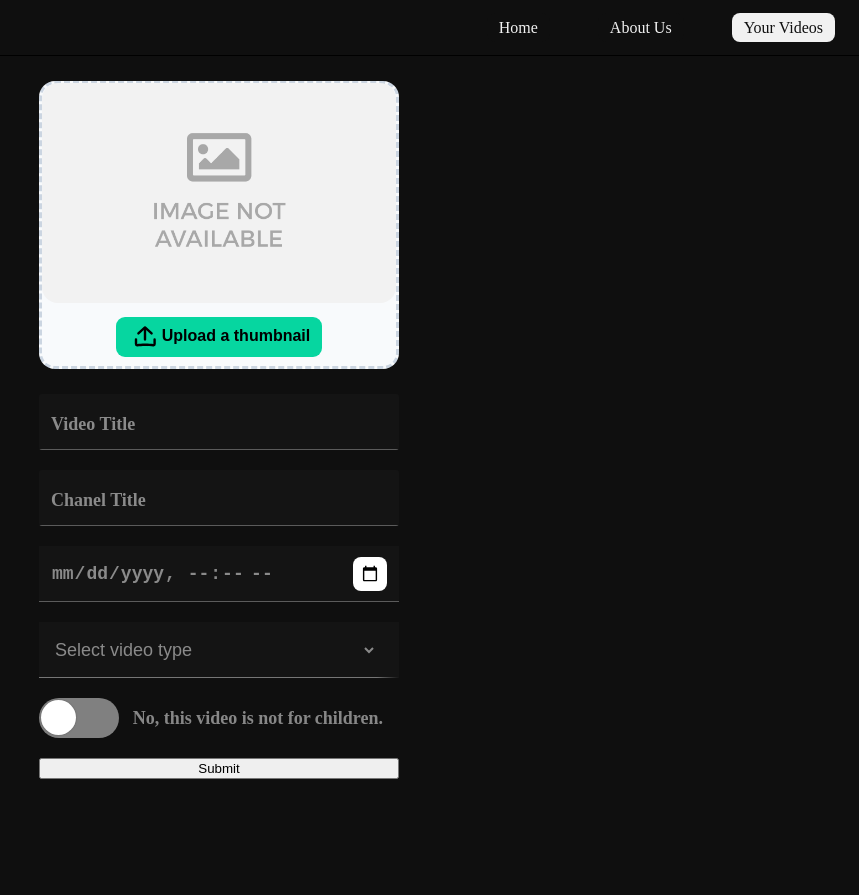
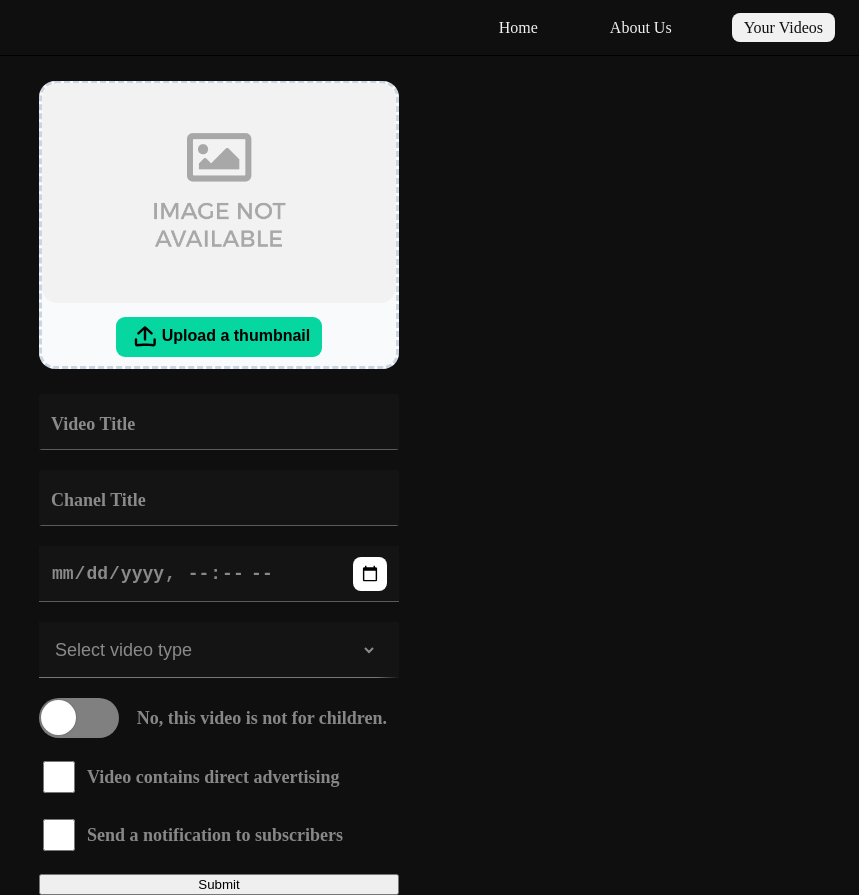
Before and after one commit to dokahp/rs-react, a React (Vite) app: page /add in a window 1280 px wide. Shown: the whole page, without its empty margins (421-1280 px from the left). Before the commit the page ends 800 px from the top, so only its background shows below. Built offline with nearby package versions, Linux system fonts and the light colour scheme.

Commit message:
feat: add checkbox component

```diff
--- /dev/null
+++ b/src/components/Checkbox/Checkbox.tsx
@@ -0,0 +1,31 @@
+import React from 'react';
+import './checkbox.css';
+
+interface Props {
+  referance: React.RefObject<HTMLInputElement>;
+  description: string;
+}
+
+class Checkbox extends React.PureComponent<Props, object> {
+  constructor(props: Props) {
+    super(props);
+    this.state = {};
+  }
+
+  render() {
+    const { referance, description } = this.props;
+    return (
+      <label htmlFor="checkbox" className="checkbox-label">
+        <input
+          id="checkbox"
+          type="checkbox"
+          ref={referance}
+          className="checkbox-input"
+        />
+        {description}
+      </label>
+    );
+  }
+}
+
+export default Checkbox;
--- /dev/null
+++ b/src/components/Checkbox/checkbox.css
@@ -0,0 +1,14 @@
+.checkbox-label {
+  font-size: 18px;
+  font-weight: 700;
+  color: rgba(255, 255, 255, 0.5);
+  display: flex;
+  align-items: center;
+  margin-bottom: 20px;
+}
+
+.checkbox-input {
+  height: 32px;
+  width: 32px;
+  margin-right: 12px;
+}
--- a/src/components/Form/Form.tsx
+++ b/src/components/Form/Form.tsx
@@ -1,4 +1,5 @@
 import React from 'react';
+import Checkbox from '../Checkbox/Checkbox';
 import DatePicker from '../DatePicker/DatePicker';
 import Input from '../Input/Input';
 import Select from '../Select/Select';
@@ -20,6 +21,10 @@ class Form extends React.Component<Props, object> {
   file: React.RefObject<HTMLInputElement> = React.createRef();
 
   switchElem: React.RefObject<HTMLInputElement> = React.createRef();
+
+  advCheckbox: React.RefObject<HTMLInputElement> = React.createRef();
+
+  notificationCheckbox: React.RefObject<HTMLInputElement> = React.createRef();
 
   constructor(props: Props) {
     super(props);
@@ -53,6 +58,14 @@ class Form extends React.Component<Props, object> {
           <DatePicker referance={this.date} />
           <Select referance={this.select} />
           <Switch reference={this.switchElem} name="react-switch-new" />
+          <Checkbox
+            referance={this.advCheckbox}
+            description="Video contains direct advertising"
+          />
+          <Checkbox
+            referance={this.notificationCheckbox}
+            description="Send a notification to subscribers"
+          />
           <button type="submit">Submit</button>
         </form>
       </div>
--- a/src/components/Switch/switch.css
+++ b/src/components/Switch/switch.css
@@ -46,7 +46,7 @@
 }
 
 .description {
-  margin-right: 16px;
+  margin-right: 12px;
   color: rgba(255, 255, 255, 0.5);
   font-size: 18px;
   font-weight: 700;
```
